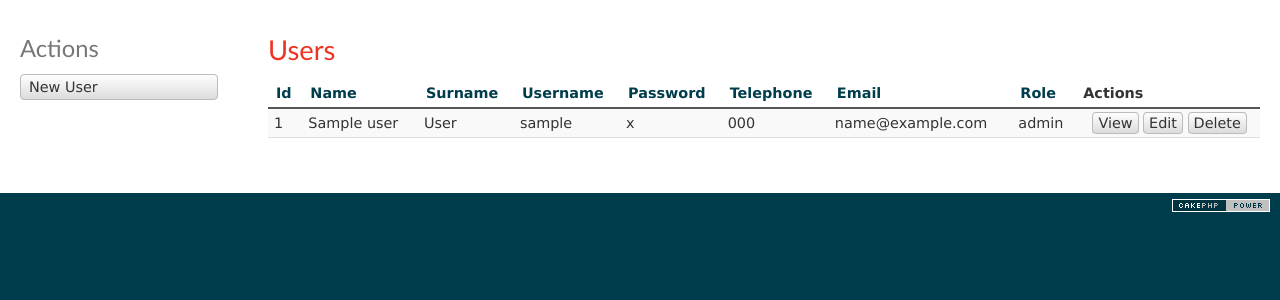
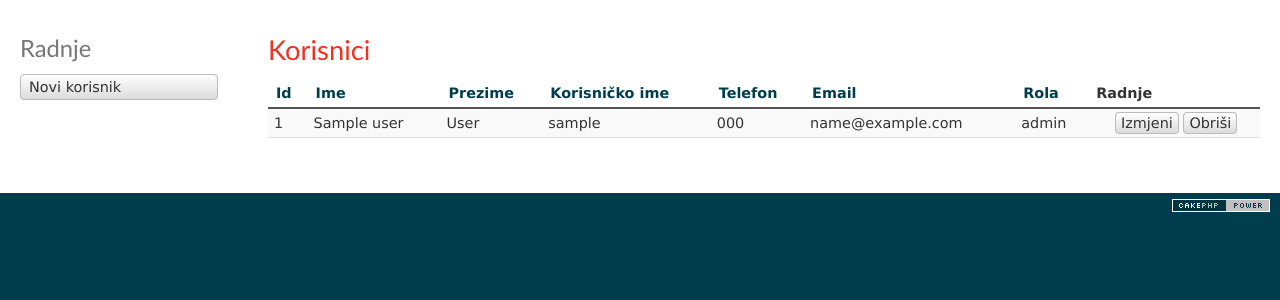
Before and after one commit to dofahkiin/Dvorana, a CakePHP app: the page made by app/View/Users/index.ctp in a window 1280 px wide. Shown: the part 40-340 px from the top of the page. Run offline with PHP 8.4 and a stand-in for CakePHP, Linux system fonts and the light colour scheme; the template is opened without the code that fills it: most values are stand-ins (such as "Sample title", 1, 10 or a date in 2020); some libraries are stand-ins or nearby versions.

Commit message:
Završeno prevođenje, obrisane neke akcije

```diff
--- a/app/View/Users/index.ctp
+++ b/app/View/Users/index.ctp
@@ -1,16 +1,21 @@
+<div class="actions">
+    <h3><?php echo __('Radnje'); ?></h3>
+    <ul>
+        <li><?php echo $this->Html->link(__('Novi korisnik'), array('action' => 'add')); ?></li>
+    </ul>
+</div>
 <div class="users index">
-	<h2><?php echo __('Users'); ?></h2>
+	<h2><?php echo __('Korisnici'); ?></h2>
 	<table cellpadding="0" cellspacing="0">
 	<tr>
 			<th><?php echo $this->Paginator->sort('id'); ?></th>
-			<th><?php echo $this->Paginator->sort('name'); ?></th>
-			<th><?php echo $this->Paginator->sort('surname'); ?></th>
-			<th><?php echo $this->Paginator->sort('username'); ?></th>
-			<th><?php echo $this->Paginator->sort('password'); ?></th>
-			<th><?php echo $this->Paginator->sort('telephone'); ?></th>
-			<th><?php echo $this->Paginator->sort('email'); ?></th>
-			<th><?php echo $this->Paginator->sort('role'); ?></th>
-			<th class="actions"><?php echo __('Actions'); ?></th>
+			<th><?php echo $this->Paginator->sort('Ime'); ?></th>
+			<th><?php echo $this->Paginator->sort('Prezime'); ?></th>
+			<th><?php echo $this->Paginator->sort('Korisničko ime'); ?></th>
+			<th><?php echo $this->Paginator->sort('Telefon'); ?></th>
+			<th><?php echo $this->Paginator->sort('Email'); ?></th>
+			<th><?php echo $this->Paginator->sort('Rola'); ?></th>
+			<th class="actions"><?php echo __('Radnje'); ?></th>
 	</tr>
 	<?php foreach ($users as $user): ?>
 	<tr>
@@ -18,14 +23,12 @@
 		<td><?php echo h($user['User']['name']); ?>&nbsp;</td>
 		<td><?php echo h($user['User']['surname']); ?>&nbsp;</td>
 		<td><?php echo h($user['User']['username']); ?>&nbsp;</td>
-		<td><?php echo h($user['User']['password']); ?>&nbsp;</td>
 		<td><?php echo h($user['User']['telephone']); ?>&nbsp;</td>
 		<td><?php echo h($user['User']['email']); ?>&nbsp;</td>
 		<td><?php echo h($user['User']['role']); ?>&nbsp;</td>
 		<td class="actions">
-			<?php echo $this->Html->link(__('View'), array('action' => 'view', $user['User']['id'])); ?>
-			<?php echo $this->Html->link(__('Edit'), array('action' => 'edit', $user['User']['id'])); ?>
-			<?php echo $this->Form->postLink(__('Delete'), array('action' => 'delete', $user['User']['id']), null, __('Are you sure you want to delete # %s?', $user['User']['id'])); ?>
+			<?php echo $this->Html->link(__('Izmjeni'), array('action' => 'edit', $user['User']['id'])); ?>
+			<?php echo $this->Form->postLink(__('Obriši'), array('action' => 'delete', $user['User']['id']), null, __('Jeste li sigurni da želite da obrišete korisnika # %s?', $user['User']['id'])); ?>
 		</td>
 	</tr>
 <?php endforeach; ?>
@@ -33,20 +36,14 @@
 	<p>
 	<?php
 	echo $this->Paginator->counter(array(
-	'format' => __('Page {:page} of {:pages}, showing {:current} records out of {:count} total, starting on record {:start}, ending on {:end}')
+	'format' => __('Stranica {:page} od {:pages}, prikazano {:current} korisnika od ukupno {:count}, počinje od {:start}, završava na {:end}')
 	));
 	?>	</p>
 	<div class="paging">
 	<?php
-		echo $this->Paginator->prev('< ' . __('previous'), array(), null, array('class' => 'prev disabled'));
+		echo $this->Paginator->prev('< ' . __('prethodni'), array(), null, array('class' => 'prev disabled'));
 		echo $this->Paginator->numbers(array('separator' => ''));
-		echo $this->Paginator->next(__('next') . ' >', array(), null, array('class' => 'next disabled'));
+		echo $this->Paginator->next(__('sljedeći') . ' >', array(), null, array('class' => 'next disabled'));
 	?>
 	</div>
 </div>
-<div class="actions">
-	<h3><?php echo __('Actions'); ?></h3>
-	<ul>
-		<li><?php echo $this->Html->link(__('New User'), array('action' => 'add')); ?></li>
-	</ul>
-</div>
```
Also changed, not shown: app/View/Users/edit.ctp (+12 -18 lines).
